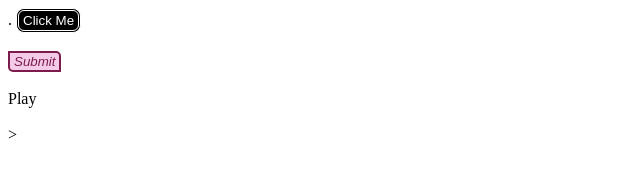
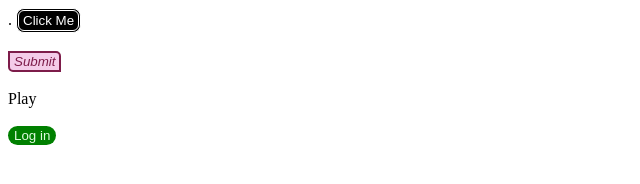
Before and after one commit to ShaikhSaniya00/assign--13, a plain HTML site: page index.html in a window 1280 px wide. Shown: the whole page, without its empty margins (0-640 px from the left). Drawn offline with Linux system fonts and the light colour scheme.

Commit message:
button4 (log in)

```diff
--- a/index.html
+++ b/index.html
@@ -38,6 +38,14 @@
             margin: 2px;
             box-shadow: 0 2px 4px 1px rgb(11, 11, 182);
         }
+        .btn4{
+            color: rgb(222, 250, 222);
+            background-color: green;
+            border: none;
+            border-radius: 10px;
+            cursor: pointer;
+            padding: 2px 6px;
+        }
     </style>
 </head>.
 <body>
@@ -50,11 +58,14 @@
   </button>
   <br>
   <br>
-
-
 </body<button class="btn3">
     Play
  </button>
  <br>
- <br>>
+ <br>
+ <button class="btn4">
+    Log in
+ </button>
+ <br>
+ <br>
 </html>
```
